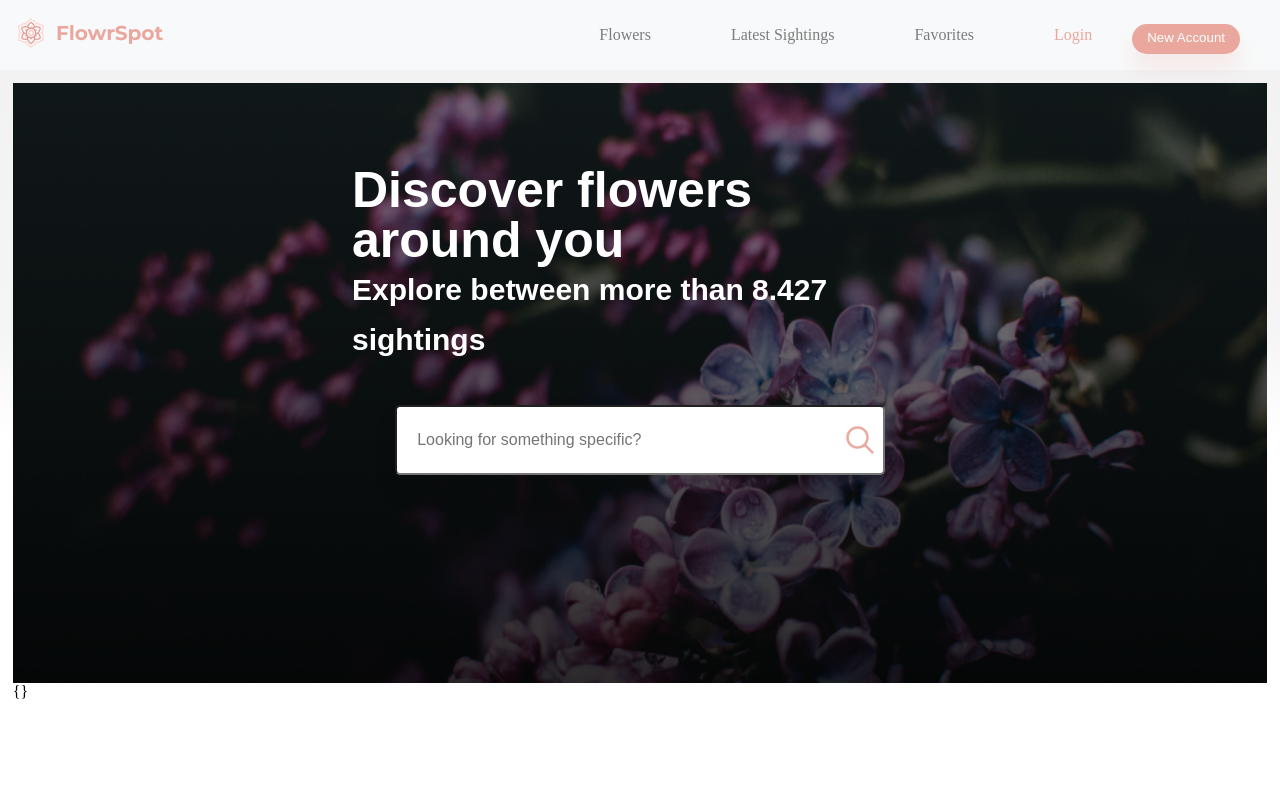
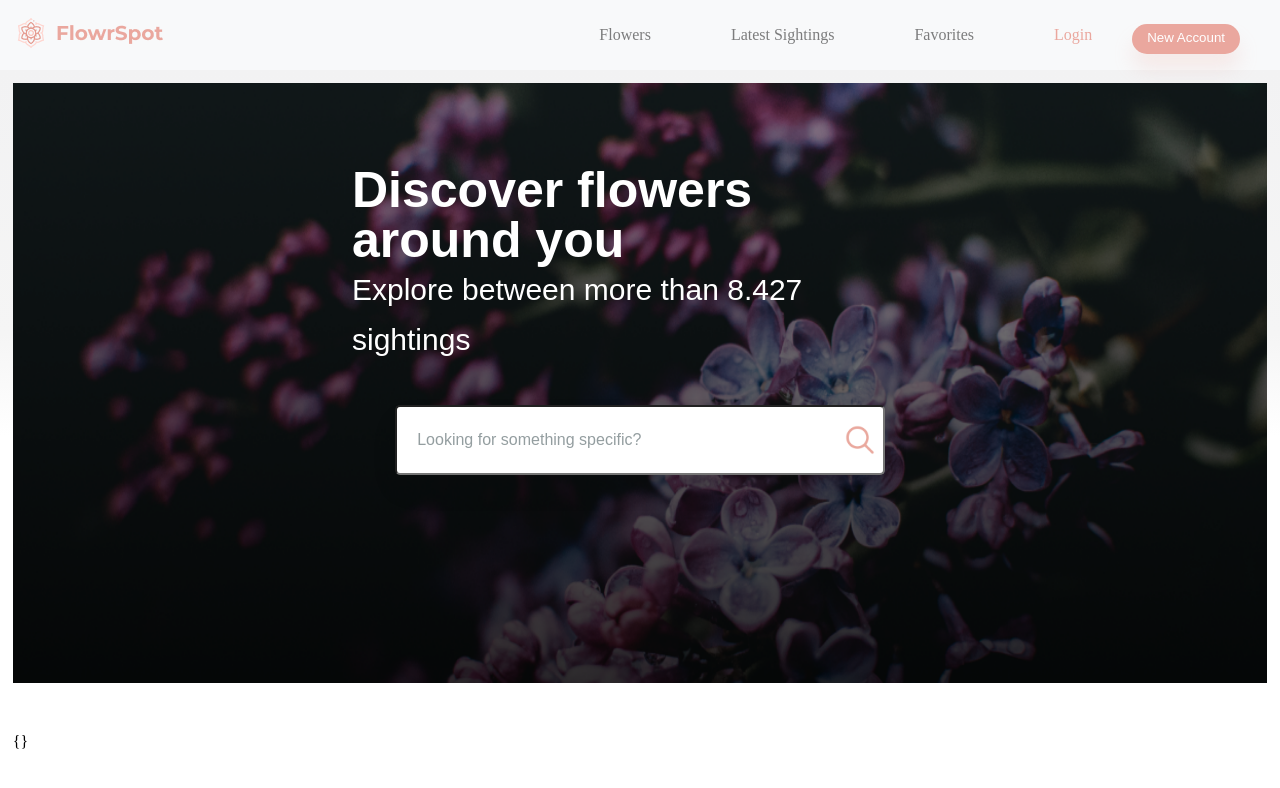
Before and after one commit to NenadM1989/Flowr-spot-website, a React (Create React App) app in the folder flowrspot/: page / in a window 1280 px wide. Shown: the top 788 px of the page. Built offline with nearby package versions, Linux system fonts and the light colour scheme; no server answers.

Commit message:
new structure

```diff
--- a/flowrspot/src/components/Flowers/Flowers.js
+++ /dev/null
@@ -1,11 +0,0 @@
-import React from "react";
-
-const Flowers = () => {
-  return (
-    <div>
-      <div>Flowers</div>
-    </div>
-  );
-};
-
-export default Flowers;
--- a/flowrspot/src/styles/Search.css
+++ b/flowrspot/src/components/Search/Search.css
@@ -18,6 +18,7 @@
 
 .input::placeholder {
   font-size: 1rem;
+  color: #949ea0;
 }
 
 .image {
--- a/flowrspot/src/components/Search.js
+++ b/flowrspot/src/components/Search/Search.js
@@ -1,6 +1,6 @@
 import React from "react";
-import "../styles/Search.css";
-import image from "../images/Vector3.png";
+import "../../components/Search/Search.css";
+import image from "../../images/Vector3.png";
 
 const Search = () => {
   return (
--- a/flowrspot/src/components/Home.css
+++ b/flowrspot/src/pages/Home/Home.css
@@ -43,8 +43,12 @@ h1 {
   padding: 0;
 }
 
-h4 {
+p {
   color: #fff;
   margin: 0;
   padding: 0 0 40px;
 }
+
+.list {
+  margin-top: 50px;
+}
--- a/flowrspot/src/components/Home.js
+++ b/flowrspot/src/pages/Home/Home.js
@@ -1,7 +1,7 @@
 import React, { useState, useEffect } from "react";
 import "./Home.css";
-import image from "../images/hero.png";
-import Search from "./Search";
+import image from "../../images/hero.png";
+import Search from "../../components/Search/Search";
 
 const Home = () => {
   const [flowers, setFlowers] = useState({});
@@ -23,11 +23,11 @@ const Home = () => {
         <img className="hero-image-picture" src={image} />
         <div className="hero-content">
           <h1>Discover flowers around you</h1>
-          <h4>Explore between more than 8.427 sightings</h4>
+          <p>Explore between more than 8.427 sightings</p>
           <Search />
         </div>
       </div>
-      <div>{JSON.stringify(flowers)}</div>
+      <div className="list">{JSON.stringify(flowers)}</div>
     </div>
   );
 };
```
Also changed, not shown: flowrspot/src/App.js (+4 -4 lines), flowrspot/src/components/Header.js (deleted, +0 -7 lines), flowrspot/src/pages/Favorites.js (renamed from flowrspot/src/components/Favorites.js), flowrspot/src/pages/Flowers.js (renamed from flowrspot/src/components/Flowers.js), flowrspot/src/pages/Sightings.js (renamed from flowrspot/src/components/Sightings.js).
